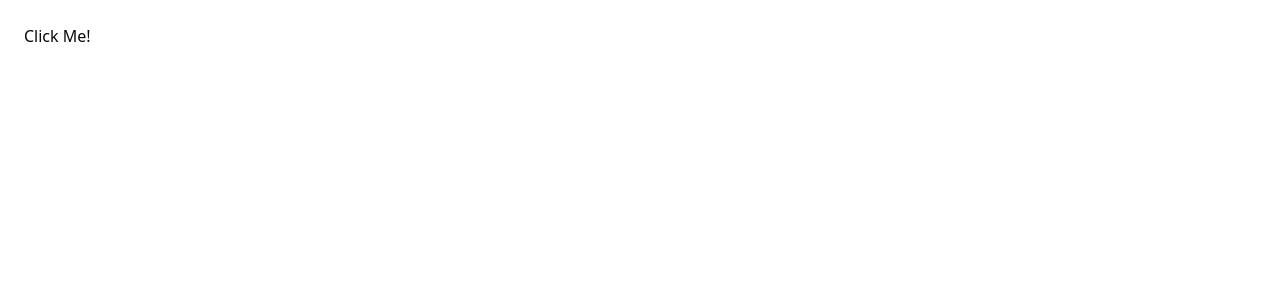
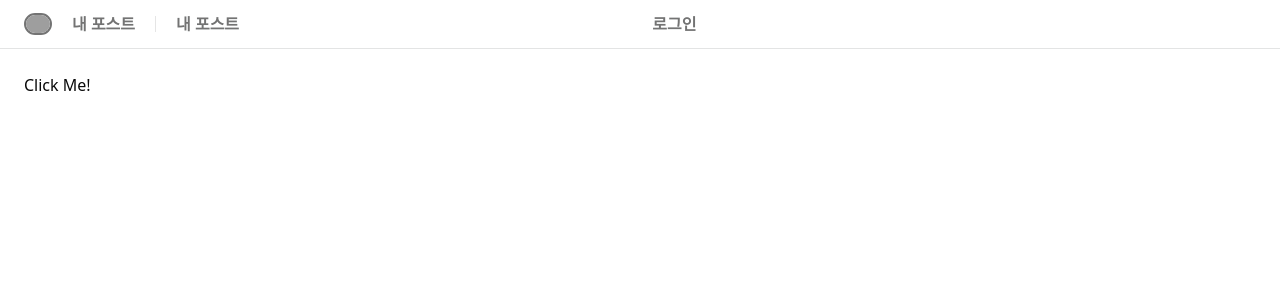
Before and after one commit to hwanieo/blog, a React (Vite) app: page / in a window 1280 px wide. Shown: the top 300 px of the page. Built offline with nearby package versions, Linux system fonts and the light colour scheme; grey boxes are pictures that could not be loaded.

Commit message:
Header 컴포넌트

```diff
--- a/package.json
+++ b/package.json
@@ -10,6 +10,7 @@
     "preview": "vite preview"
   },
   "dependencies": {
+    "@radix-ui/react-separator": "^1.1.8",
     "@radix-ui/react-slot": "^1.2.4",
     "@tailwindcss/vite": "^4.1.18",
     "axios": "^1.13.3",
--- a/src/components/common/Header.tsx
+++ b/src/components/common/Header.tsx
@@ -1,5 +1,36 @@
+import { Separator } from "../ui";
+
 function Header() {
-  return <header></header>;
+  return (
+    <header className="sticky top-0 z-50 w-full flex items-center justify-center border-b border-muted-foreground/20 bg-background/30 backdrop-blur-md">
+      <div className="w-full container flex items-center justify-between px-6 py-3">
+        <div className="flex items-center gap-5">
+          <img
+            src="https://github.com/hwanieo.png"
+            alt="@LOGO"
+            width={28}
+            height={28}
+            className="rounded-full border-2 border-muted-foreground"
+          />
+          <div className="flex items-center gap-5">
+            <div className="font-semibold text-muted-foreground hover:text-foreground transition-all duration-500 cursor-pointer">
+              내 포스트
+            </div>
+            <Separator orientation="vertical" className="h-4!" />
+            <div className="font-semibold text-muted-foreground hover:text-foreground transition-all duration-500 cursor-pointer">
+              내 포스트
+            </div>
+          </div>
+        </div>
+      </div>
+      <div className="w-full flex items-center gap-5">
+        <div className="font-semibold text-muted-foreground hover:text-foreground transition-all duration-500 cursor-pointer">
+          로그인
+        </div>
+        {/* 다크모드 토글 버튼 */}
+      </div>
+    </header>
+  );
 }
 
 export { Header };
--- a/src/components/ui/index.ts
+++ b/src/components/ui/index.ts
@@ -1 +1,2 @@
 export { Button, buttonVariants } from "./button";
+export { Separator } from "./separator";
--- /dev/null
+++ b/src/components/ui/separator.tsx
@@ -0,0 +1,26 @@
+import * as React from "react"
+import * as SeparatorPrimitive from "@radix-ui/react-separator"
+
+import { cn } from "@/lib/utils"
+
+function Separator({
+  className,
+  orientation = "horizontal",
+  decorative = true,
+  ...props
+}: React.ComponentProps<typeof SeparatorPrimitive.Root>) {
+  return (
+    <SeparatorPrimitive.Root
+      data-slot="separator"
+      decorative={decorative}
+      orientation={orientation}
+      className={cn(
+        "bg-border shrink-0 data-[orientation=horizontal]:h-px data-[orientation=horizontal]:w-full data-[orientation=vertical]:h-full data-[orientation=vertical]:w-px",
+        className
+      )}
+      {...props}
+    />
+  )
+}
+
+export { Separator }
```
Also changed, not shown: 1 other file (tests, documents, lock files or other folders).
